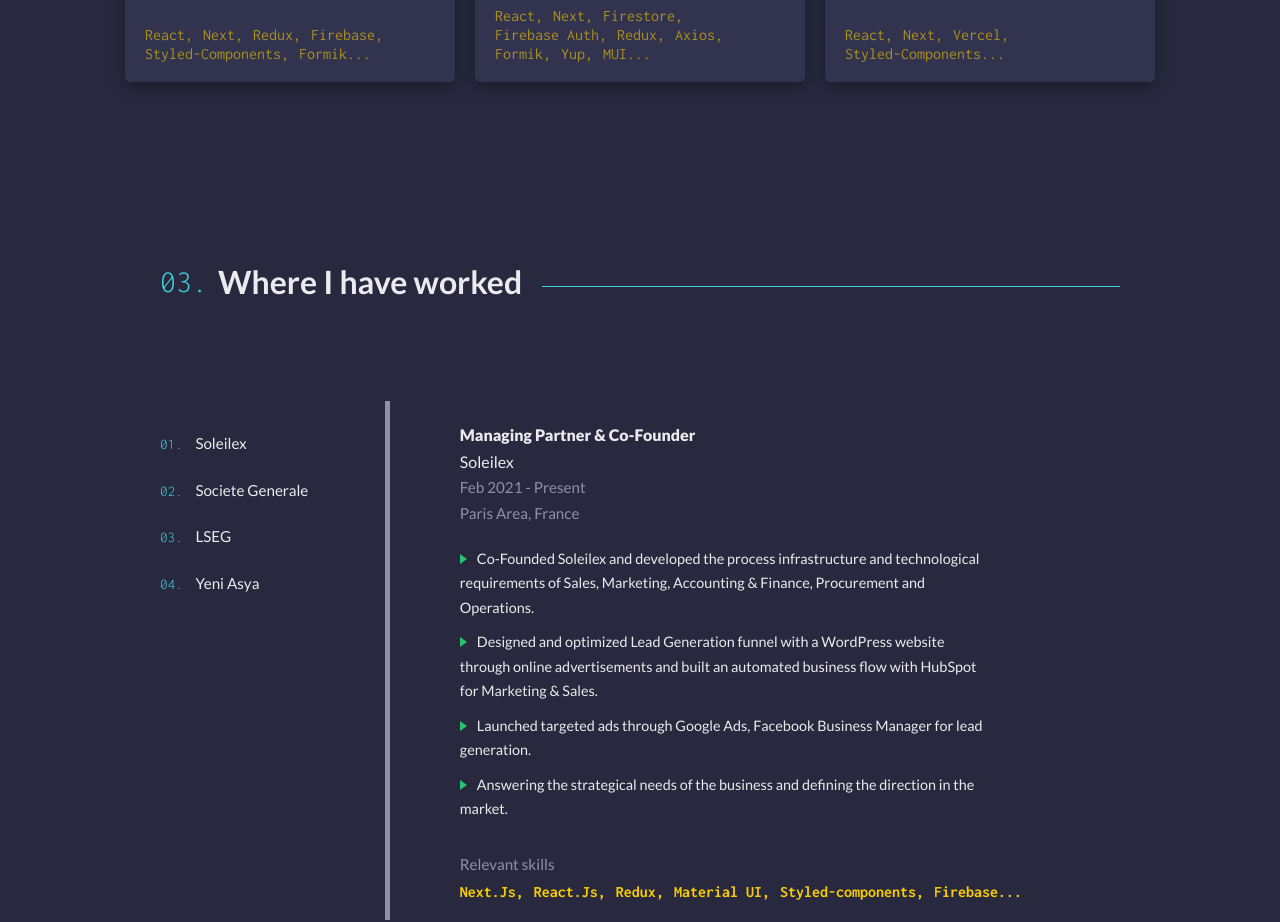
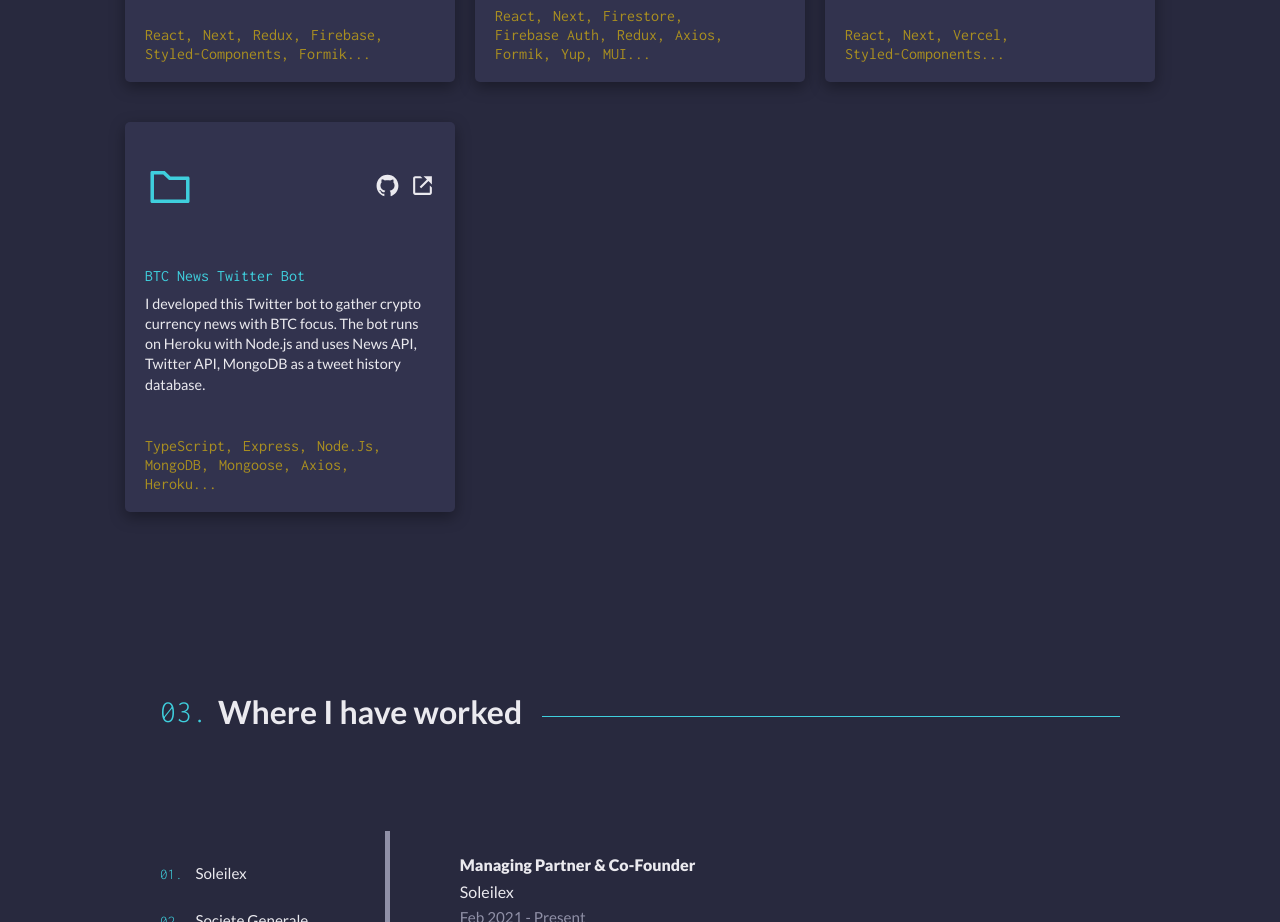
Before and after one commit to NEDDL/mon-site, a Next.js app: page / in a window 1280 px wide. Shown: the part 2140-3062 px from the top of the page. Built offline with nearby package versions, Linux system fonts and the light colour scheme; no server answers.

Commit message:
new project

```diff
--- a/src/data/portfolioData.js
+++ b/src/data/portfolioData.js
@@ -40,4 +40,22 @@
       project: "#",
     },
   },
+  {
+    title: "BTC News Twitter Bot",
+    summary:
+      "I developed this Twitter bot to gather crypto currency news with BTC focus. The bot runs on Heroku with Node.js and uses News API, Twitter API, MongoDB as a tweet history database.",
+    tags: [
+      "TypeScript",
+      "Express",
+      "Node.Js",
+      "MongoDB",
+      "Mongoose",
+      "Axios",
+      "Heroku",
+    ],
+    links: {
+      gitHub: "https://github.com/NEDDL/btc_Twitter",
+      project: "https://twitter.com/BTC_CryptoNewsy",
+    },
+  },
 ];
```
